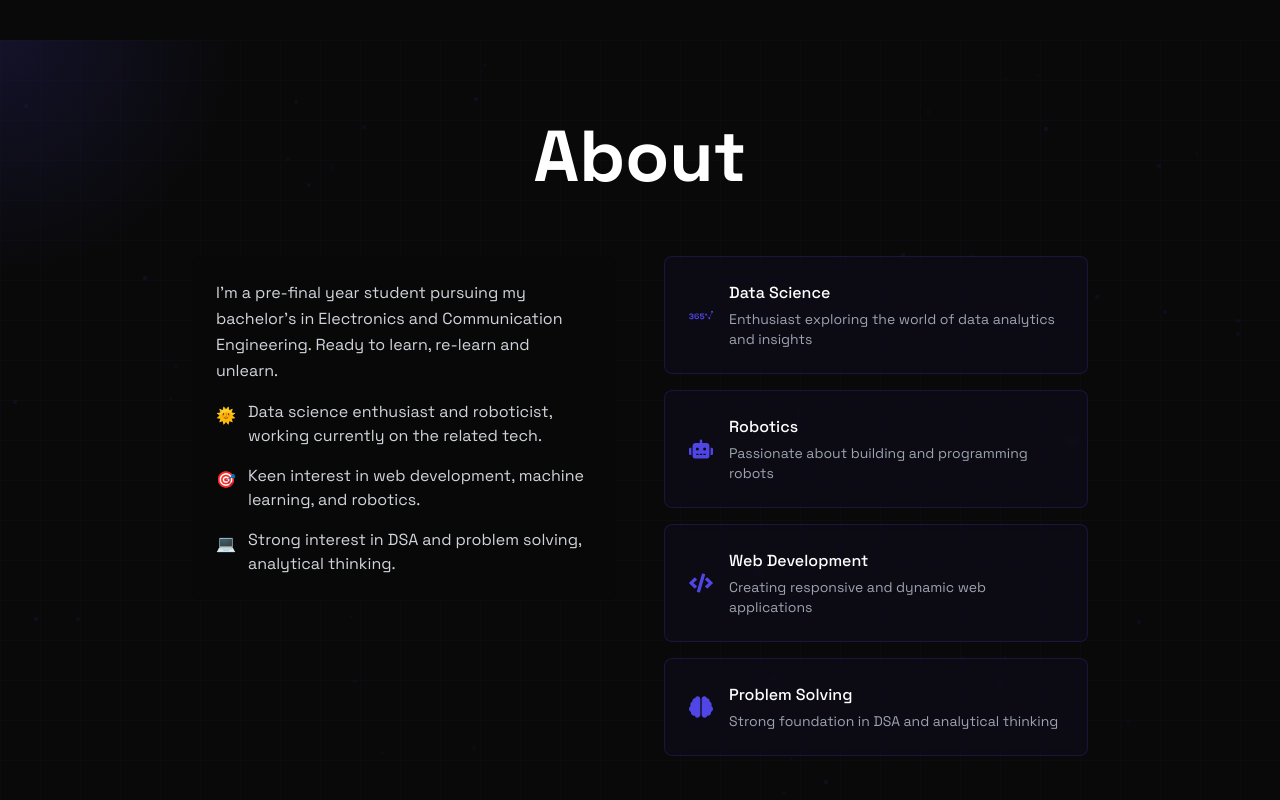
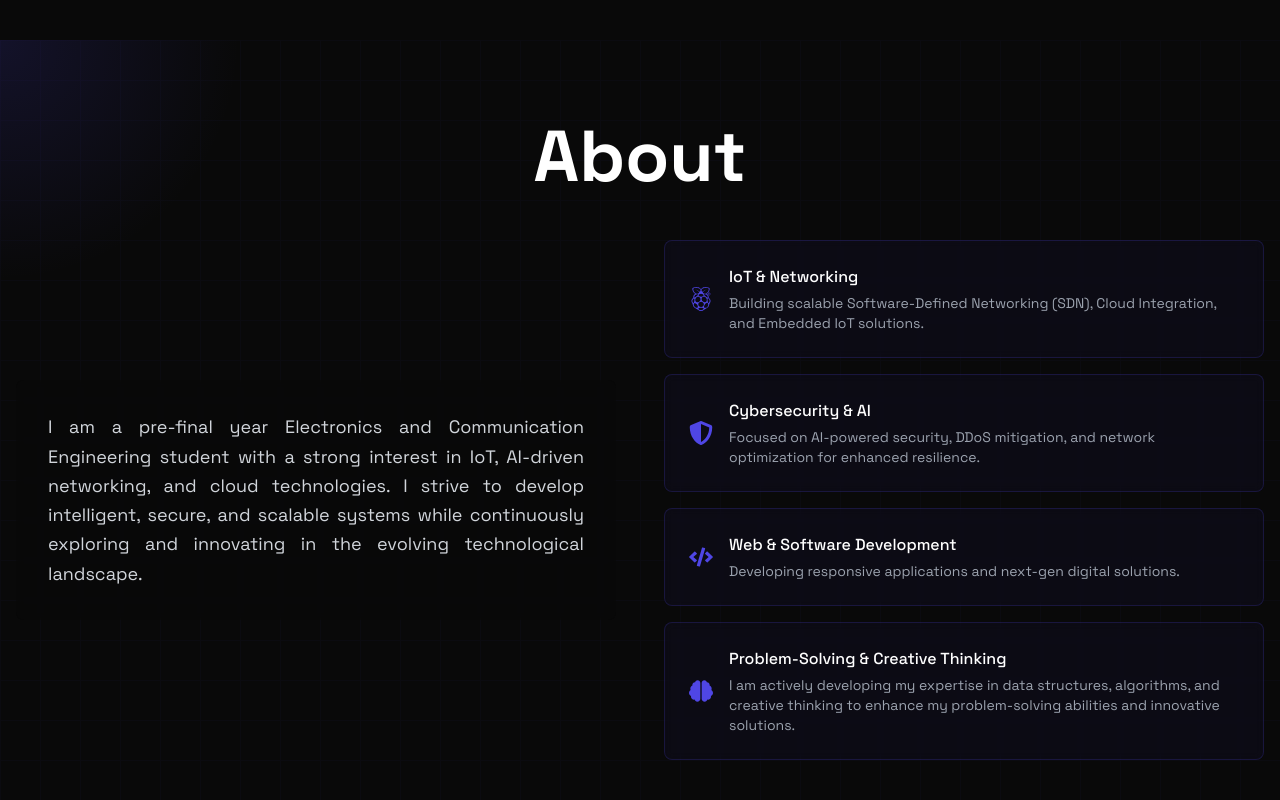
Before and after one commit to KISHOREKUMAR2506/portfolio-, a Next.js app: page / in a window 1280 px wide. Shown: the part 760-1560 px from the top of the page. Built offline with nearby package versions, Linux system fonts and the light colour scheme.

Commit message:
Updated loading screen with smoother animations and professional UI

```diff
--- a/components/About.tsx
+++ b/components/About.tsx
@@ -1,38 +1,36 @@
-"use client"
 import { motion } from 'framer-motion';
 import { FC, useState } from 'react';
-import { FaBrain, FaCode, FaRobot } from 'react-icons/fa';
-import { Si365Datascience } from 'react-icons/si';
+import { FaBrain, FaCode, FaShieldAlt } from 'react-icons/fa';
+import { SiRaspberrypi } from "react-icons/si";
 
 const About: FC = () => {
   const [mousePosition, setMousePosition] = useState({ x: 0, y: 0 });
 
-
   const highlights = [
     {
-      icon: <Si365Datascience className="text-2xl" />,
-      title: 'Data Science',
-      text: 'Enthusiast exploring the world of data analytics and insights'
+      icon: <SiRaspberrypi className="text-2xl" />,
+      title: 'IoT & Networking',
+      text: 'Building scalable Software-Defined Networking (SDN), Cloud Integration, and Embedded IoT solutions.',
     },
     {
-      icon: <FaRobot className="text-2xl" />,
-      title: 'Robotics',
-      text: 'Passionate about building and programming robots'
+      icon: <FaShieldAlt className="text-2xl" />,
+      title: 'Cybersecurity & AI',
+      text: 'Focused on AI-powered security, DDoS mitigation, and network optimization for enhanced resilience.',
     },
     {
       icon: <FaCode className="text-2xl" />,
-      title: 'Web Development',
-      text: 'Creating responsive and dynamic web applications'
+      title: 'Web & Software Development',
+      text: 'Developing responsive applications and next-gen digital solutions.',
     },
     {
       icon: <FaBrain className="text-2xl" />,
-      title: 'Problem Solving',
-      text: 'Strong foundation in DSA and analytical thinking'
+      title: 'Problem-Solving & Creative Thinking',
+      text: 'I am actively developing my expertise in data structures, algorithms, and creative thinking to enhance my problem-solving abilities and innovative solutions.',
     }
   ];
 
   return (
-    <section id ="about" className="relative min-h-screen bg-[#090909] py-20 overflow-hidden">
+    <section id="about" className="relative min-h-screen bg-[#090909] py-20 overflow-hidden flex items-center justify-center">
       {/* Spotlight Effect */}
       <motion.div
         className="absolute inset-0 pointer-events-none"
@@ -49,91 +47,38 @@ const About: FC = () => {
           backgroundSize: '40px 40px'
         }}
       />
-      {/* Animated Dots */}
-      <div className="absolute inset-0">
-        {[...Array(50)].map((_, i) => (
-          <motion.div
-            key={i}
-            className="absolute w-1 h-1 bg-[#4F46E5]/20 rounded-full"
-            style={{
-              left: `${Math.random() * 100}%`,
-              top: `${Math.random() * 100}%`,
-            }}
-            animate={{
-              opacity: [0.2, 0.5, 0.2],
-              scale: [1, 1.2, 1],
-            }}
-            transition={{
-              duration: 2 + Math.random() * 2,
-              repeat: Infinity,
-              delay: Math.random() * 2,
-            }}
-          />
-        ))}
-      </div>
 
       <div className="container mx-auto px-4 relative z-10">
-        <div className="max-w-4xl mx-auto">
+        <div className="max-w-4xl mx-auto text-center">
           {/* Header */}
-          <motion.div
+          <motion.h2
             initial={{ opacity: 0, y: 20 }}
             whileInView={{ opacity: 1, y: 0 }}
             viewport={{ once: true }}
             transition={{ duration: 0.6 }}
-            className="text-center mb-16"
+            className="text-4xl md:text-7xl font-bold mb-12 text-white"
           >
-            <h2 className="text-4xl md:text-7xl font-bold mb-6 text-white">
             About
-            </h2>
-            <motion.div
-              initial={{ scale: 0 }}
-              whileInView={{ scale: 1 }}
-              viewport={{ once: true }}
-              transition={{ duration: 0.6 }}
-              className="text-2xl text-[#4F46E5] mb-4"
-            >
-            </motion.div>
-          </motion.div>
+          </motion.h2>
+        </div>
+
         {/* Main Content */}
-          <div className="grid md:grid-cols-2 gap-12 items-start">
+        <div className="grid md:grid-cols-2 gap-12 items-center">
           {/* Left Column */}
           <motion.div
             initial={{ opacity: 0, x: -50 }}
             whileInView={{ opacity: 1, x: 0 }}
             viewport={{ once: true }}
             transition={{ duration: 0.8 }}
-              className="space-y-6 backdrop-blur-sm bg-[#090909]/50 p-6 rounded-lg"
+            className="backdrop-blur-sm bg-[#090909]/50 p-8 rounded-lg text-justify"
           >
-              <div className="space-y-4">
-                <p className="text-gray-300 leading-relaxed">
-                  I'm a pre-final year student pursuing my bachelor's in Electronics and
-                  Communication Engineering. Ready to learn, re-learn and unlearn.
+            <p className="text-gray-300 leading-relaxed text-lg">
+            I am a pre-final year Electronics and Communication Engineering student with a strong interest in IoT, AI-driven networking, and cloud technologies.
+            I strive to develop intelligent, secure, and scalable systems while continuously exploring and innovating in the evolving technological landscape.
+
             </p>
+          </motion.div>
 
-                <div className="space-y-4">
-                  <div className="flex items-start gap-3">
-                    <span className="text-[#4F46E5] mt-1">🌞</span>
-                    <p className="text-gray-300">
-                      Data science enthusiast and roboticist, working currently on the related tech.
-                    </p>
-                  </div>
-
-                  <div className="flex items-start gap-3">
-                    <span className="text-[#4F46E5] mt-1">🎯</span>
-                    <p className="text-gray-300">
-                      Keen interest in web development, machine learning, and robotics.
-                    </p>
-                  </div>
-
-                  <div className="flex items-start gap-3">
-                    <span className="text-[#4F46E5] mt-1">💻</span>
-                    <p className="text-gray-300">
-                      Strong interest in DSA and problem solving, analytical thinking.
-                    </p>
-                  </div>
-                </div>
-              </div>
-            </motion.div>
           {/* Right Column - Skills */}
           <motion.div
             initial={{ opacity: 0, x: 50 }}
@@ -158,12 +103,8 @@ const About: FC = () => {
                     {item.icon}
                   </div>
                   <div>
-                      <h4 className="text-white font-medium mb-1">
-                        {item.title}
-                      </h4>
-                      <p className="text-gray-400 text-sm">
-                        {item.text}
-                      </p>
+                    <h4 className="text-white font-medium mb-1">{item.title}</h4>
+                    <p className="text-gray-400 text-sm">{item.text}</p>
                   </div>
                 </div>
               </motion.div>
@@ -171,7 +112,6 @@ const About: FC = () => {
           </motion.div>
         </div>
       </div>
-      </div>
     </section>
   );
 };
--- a/components/Footer.tsx
+++ b/components/Footer.tsx
@@ -1,5 +1,4 @@
 "use client";
-
 import { motion } from 'framer-motion';
 import { Montserrat, Poppins, Space_Grotesk } from 'next/font/google';
 import Link from 'next/link';
@@ -110,14 +109,14 @@ const Footer: React.FC = () => {
                   <Link href="#home" onClick={(e) => handleScroll(e, 'home')}>
                     <motion.h2
                       className={`text-4xl font-bold bg-gradient-to-r from-blue-400 via-blue-500 to-purple-500
-                               bg-clip-text text-transparent inline-block mb-3 ${spaceGrotesk.className}`}
+                              bg-clip-text text-transparent inline-block mb-3 ${spaceGrotesk.className}`}
                       whileHover={{ scale: 1.02 }}
                     >
                       Kishore Kumar
                     </motion.h2>
                   </Link>
                   <p className={`text-lg text-gray-400 leading-relaxed mb-4 ${montserrat.className}`}>
-                    Full Stack Developer & Software Engineer
+                  Effortless Innovation & Seamless Connectivity
                   </p>
                 </div>
 
--- a/components/Hero.tsx
+++ b/components/Hero.tsx
@@ -138,7 +138,7 @@ const Hero: React.FC = () => {
                 animate={{ opacity: 1, y: 0 }}
                 transition={{ delay: 0.4 }}
               >
-                AI & IoT Solutions Architect
+                IoT & Nxt - Gen Networking Enthusiast
               </motion.h2>
 
               <motion.p
@@ -147,8 +147,9 @@ const Hero: React.FC = () => {
                 animate={{ opacity: 1, y: 0 }}
                 transition={{ delay: 0.5 }}
               >
-                Specializing in crafting intelligent solutions that bridge the physical and digital worlds.
-                Focused on developing innovative AI and IoT systems that drive technological advancement.
+              I specialize in IoT, Software-Defined Networking (SDN), and Cloud Integration, focusing on secure, scalable, and intelligent network solutions.
+              Passionate about AI-driven connectivity, DDoS mitigation, and automation, I work on bridging the physical and digital worlds through innovative technology.
+
               </motion.p>
             </div>
 
--- a/components/LoadingScreen.tsx
+++ b/components/LoadingScreen.tsx
@@ -1,5 +1,4 @@
-"use client";
-
+"use client"
 import { motion } from "framer-motion";
 import Image from "next/image";
 import { useEffect, useState } from "react";
@@ -86,5 +85,4 @@ const LoadingScreen = ({ onComplete = () => {} }) => {
     </div>
   );
 };
-
 export default LoadingScreen;
--- a/components/Navbar.tsx
+++ b/components/Navbar.tsx
@@ -1,4 +1,3 @@
-"use client"
 import { AnimatePresence, motion } from 'framer-motion';
 import { Montserrat, Space_Grotesk } from 'next/font/google';
 import Link from 'next/link';
--- a/components/Projects.tsx
+++ b/components/Projects.tsx
@@ -1,4 +1,4 @@
-"use client"
+
 import { motion } from 'framer-motion';
 import { FC } from 'react';
 import { FaGithub } from 'react-icons/fa';
--- a/components/Skills.tsx
+++ b/components/Skills.tsx
@@ -1,4 +1,3 @@
-"use client"
 import { motion, useInView } from 'framer-motion';
 import { FC, useRef, useState } from 'react';
 import { BiCodeAlt, BiData } from 'react-icons/bi';
```
Lines whose indentation alone changed are shown as unchanged.
